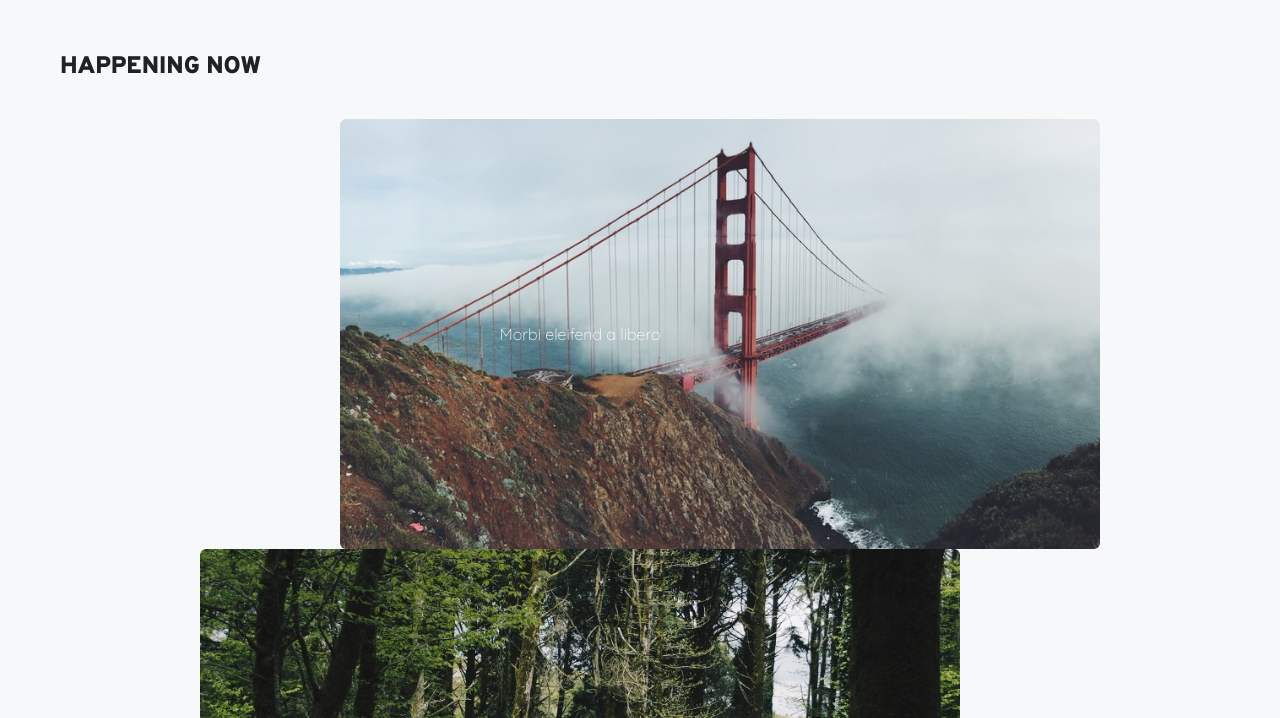
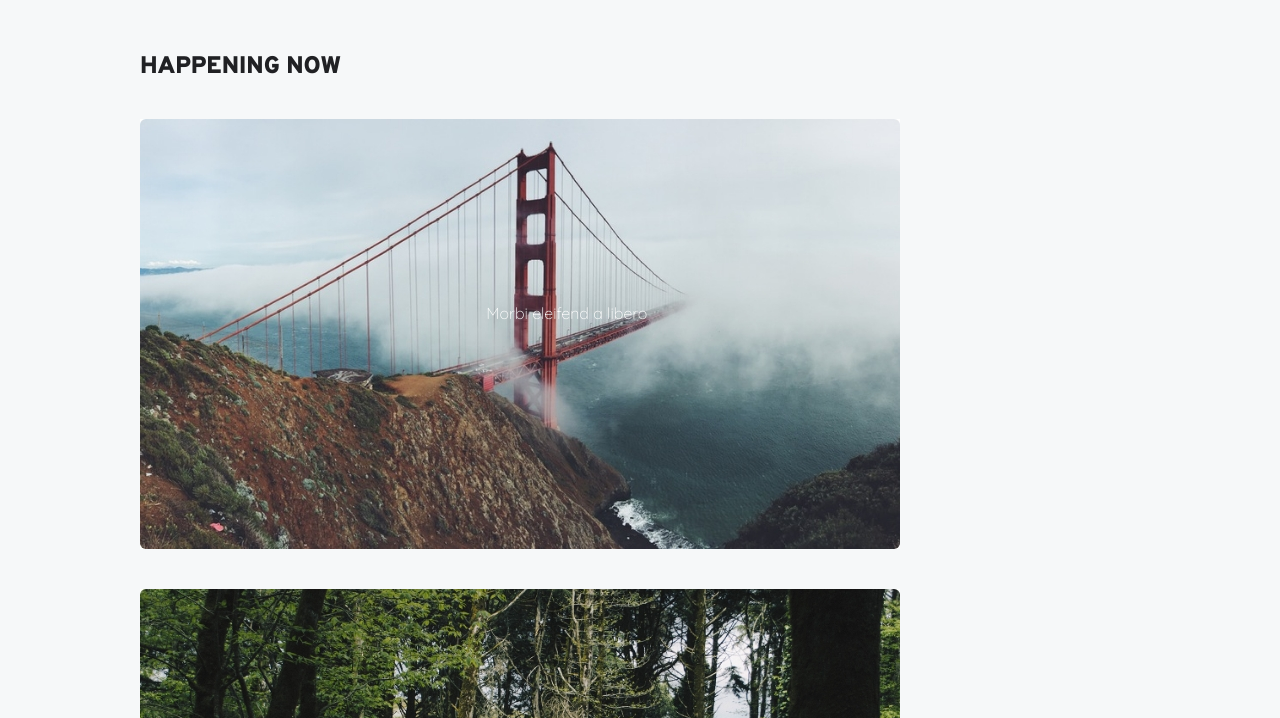
Before and after one commit to zaridzem/project5, a plain HTML site: page index.html in a window 1280 px wide. Shown: the part 842-1560 px from the top of the page. Drawn offline with Linux system fonts and the light colour scheme.

Commit message:
finished

```diff
--- a/css/style.css
+++ b/css/style.css
@@ -60,7 +60,7 @@ body {
   margin-bottom: 9px;
 }
 
-.section {
+.section1 {
   width: 1160px;
   margin: 0 auto;
   color: f6f8f9;
@@ -152,11 +152,6 @@ body {
   font-size: 16px;
   font-family: "Quicksand", sans-serif;
 }
-.section2 {
-  width: 1160px;
-  margin: 0 auto;
-  color: #f6f8f9;
-}
 
 .header2 {
   font-family: "Overpass", sans-serif;
@@ -164,16 +159,13 @@ body {
   font-size: 24px;
   color: #202124;
   margin-top: 58px;
-  margin-right: 140px;
+  margin-left: 140px;
 }
 .box4 {
   width: 760px;
   height: 900px;
   display: inline-block;
-  vertical-align: top;
   margin-top: 40px;
-  margin-right: 40px;
-  margin-bottom: 37px;
   margin-left: 140px;
 }
 .box5 {
@@ -181,28 +173,29 @@ body {
   height: 892px;
   display: inline-block;
   vertical-align: top;
-  margin-right: 140px;
+  margin-top: 40px;
+  margin-left: 40px;
 }
-.image4 {
+.container1 {
   width: 760px;
   height: 430px;
-  vertical-align: top;
-  margin-left: 140px;
+  position: relative;
+  margin-bottom: 40px;
 }
 .image5 {
   width: 760px;
   height: 430px;
-  vertical-align: bottom;
   margin-top: 40px;
   margin-left: 140px;
 }
-.centered-text {
+.centered {
   position: absolute;
-  top: 50%;
-  left: 50%;
+  top: 194px;
+  right: 172px;
   transform: translate(-50%, -50%);
   font-family: "Quicksand", sans-serif;
   font-size: 16px;
+  color: white;
 }
 .image6 {
   width: 360px;
--- a/index.html
+++ b/index.html
@@ -25,7 +25,7 @@
       </nav>
       <img class="main-logo" src="images/mainlogo.jpg" alt="main-logo" />
     </header>
-    <section class="section-after-header">
+    <section class="section-after-header" section1>
         <h3 class="header1">TRENDING</h3>
         <div class="box1">
           <div class="container"><img class="image1" src="images/image1.jpg" alt="image1" /><div class="top-left">Dolore magna aliqua</div></div><!---->
@@ -64,18 +64,18 @@
         <!---->
       </div>
     </section>
-      <section class="section2">
+    <section class="section2">
         <h3 class="header2">HAPPENING NOW</h3>
         <div class="box4">
-            <div class="container"><img class="image4" src="images/Image4.jpg" alt="Image4" /><div class="centered-text">Morbi eleifend a libero</div></div>
-              <img src="images/Image5.jpg" alt="Image5">
+          <div class="container1"><img src="images/Image4.jpg" alt="image4"><div class="centered">Morbi eleifend a libero</div></div>
+            <img src="images/Image5.jpg" alt="Image5">
         </div><!--
-
         --><div class="box5">
-          <img class="image6" src="images/image6.jpg" alt="image6" />
+              <img class="image6" src="images/image6.jpg" alt="image6" />
                <img class="image7" src="images/image7.jpg" alt="image7" />
                 <img class="image8" src="images/image8.jpg" alt="image8" />
-        </div>
+            </div>
     </section>
+
   </body>
 </html>
```
